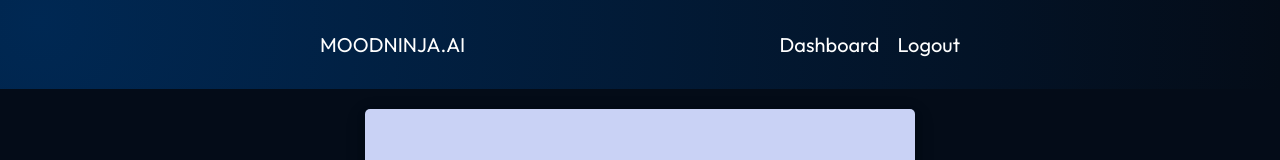
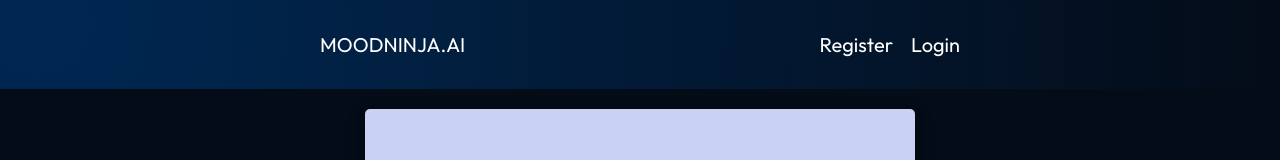
Before and after one commit to atroitskaia/capstone-project, a React (Create React App) app: page /login in a window 1280 px wide. Shown: the top 160 px of the page. Built offline with nearby package versions, Linux system fonts and the light colour scheme.

Commit message:
Implement login

```diff
--- a/src/App.js
+++ b/src/App.js
@@ -1,5 +1,5 @@
-import React from 'react';
-import { BrowserRouter, Switch, Routes, Route,  NavLink} from "react-router-dom"
+import React, {useState} from 'react';
+import {BrowserRouter, Switch, Routes, Route, NavLink} from "react-router-dom"
 import MainLanding from './components/MainLanding';
 import Header from './components/header/Header';
 import Register from './components/register/Register';
@@ -12,21 +12,24 @@ import Footer from './components/footer/Footer';
 import './App.css';
 // import AnalyticsLink from './components/analyticsLink/AnalyticsLink';
 
-const App = () => (
-    <div className="App">
-        <Header />
+const App = () => {
+    const [isAuthenticated, setAuthenticated] = useState(false);
 
+    console.log(isAuthenticated);
+
+    return <div className="App">
+        <Header isAuthenticated={isAuthenticated} setAuthenticated={setAuthenticated}/>
         <Routes>
-        <Route path='/' element={<MainLanding/>} />
-            <Route path='/register' element={<Register/>} />
-            <Route path='/login' element={<Login/>} />
+            <Route path='/' element={<MainLanding/>}/>
+            <Route path='/register' element={<Register isAuthenticated={isAuthenticated} setAuthenticated={setAuthenticated}/>}/>
+            <Route path='/login' element={<Login isAuthenticated={isAuthenticated} setAuthenticated={setAuthenticated}/>}/>
             {/* <Route path='/dashboard' element={<Dashboard/>} /> */}
-            <Route path='/logout' element={<Logout/>}></Route>
+            <Route path='/logout' element={<Logout isAuthenticated={isAuthenticated} setAuthenticated={setAuthenticated}/>}/>
         </Routes>
-            <div></div>
+        <div></div>
         {/* <MainLanding /> */}
-        <Footer />
-    </div>
-);
+        <Footer/>
+    </div>;
+}
 
 export default App;
--- a/src/components/header/Header.jsx
+++ b/src/components/header/Header.jsx
@@ -1,13 +1,15 @@
+import NavBar from '../navBar/NavBar';
 import React from 'react';
-import NavBar from '../navBar/NavBar';
 import './header.css';
 
-const Header = () => {
-  return (
-    <div className="gradient__bg">
-      <NavBar />
-    </div>
-  )
+const Header = ({isAuthenticated, setAuthenticated}) => {
+    console.log(isAuthenticated);
+
+    return (
+        <div className="gradient__bg">
+            <NavBar isAuthenticated={isAuthenticated} setAuthenticated={setAuthenticated}/>
+        </div>
+    )
 }
 
-export default Header
+export default Header;
--- a/src/components/login/Login.jsx
+++ b/src/components/login/Login.jsx
@@ -5,12 +5,11 @@ import './login.css';
 
 const cookies = new Cookies();
 
-const Login = () => {
+const Login = ({isAuthenticated, setAuthenticated}) => {
     const navigate = useNavigate();
     const [error, setError] = useState(null);
     const [username, setUsername] = useState(null);
     const [password, setPassword] = useState(null);
-    const [isAuthenticated, setAuthenticated] = useState(false);
 
     const handleInputChange = (e) => {
         const {id, value} = e.target;
--- a/src/components/logout/Logout.jsx
+++ b/src/components/logout/Logout.jsx
@@ -1,11 +1,13 @@
-import React, { useState } from "react";
+import {useNavigate} from "react-router-dom";
+import React, {useState} from "react";
 
-const Logout = () => {
-    const [isAuthenticated, setAuthenticated] = useState(false);
+const Logout = ({isAuthenticated, setAuthenticated}) => {
+    const navigate = useNavigate();
 
     fetch("/account/logout")
         .then(response => {
             setAuthenticated(false);
+            navigate("/");
         })
 }
 
--- a/src/components/navBar/NavBar.jsx
+++ b/src/components/navBar/NavBar.jsx
@@ -6,19 +6,17 @@ const linkStyle = {
     padding: '0 18px',
 }
 
-const NavBar = () => {
-    const [isAuthenticated, setAuthenticated] = useState(false);
-
+const NavBar = ({isAuthenticated, setAuthenticated}) => {
     const links = () => {
         if (isAuthenticated) {
             return <div className="moodninja__navBar-links">
-                <Link to='/register' style={linkStyle} activeClassName="moodninja__navBar-link-items">Register </Link>
-                <Link to='/login' activeClassName="moodninja__navBar-link-items">Login</Link>
+                <Link to='/dashboard' style={linkStyle} activeClassName="moodninja__navBar-link-items">Dashboard </Link>
+                <Link to='/logout' activeClassName="moodninja__navBar-link-items">Logout</Link>
             </div>;
         } else {
             return <div className="moodninja__navBar-links">
-                <Link to='/dashboard' style={linkStyle} activeClassName="moodninja__navBar-link-items">Dashboard </Link>
-                <Link to='/logout' activeClassName="moodninja__navBar-link-items">Logout</Link>
+                <Link to='/register' style={linkStyle} activeClassName="moodninja__navBar-link-items">Register </Link>
+                <Link to='/login' activeClassName="moodninja__navBar-link-items">Login</Link>
             </div>;
         }
     };
--- a/src/components/register/Register.jsx
+++ b/src/components/register/Register.jsx
@@ -1,16 +1,15 @@
 import {useNavigate} from "react-router-dom";
+import React, {useState} from 'react';
 import {Cookies} from "react-cookie";
-import React, {useState} from 'react';
 import './register.css';
 
 const cookies = new Cookies();
 
-const Register = () => {
+const Register = ({isAuthenticated, setAuthenticated}) => {
     const navigate = useNavigate();
     const [error, setError] = useState(null);
     const [username, setUsername] = useState(null);
     const [password, setPassword] = useState(null);
-    const [isAuthenticated, setAuthenticated] = useState(false);
     const [confirmPassword, setConfirmPassword] = useState(null);
 
     const handleInputChange = (e) => {
```
